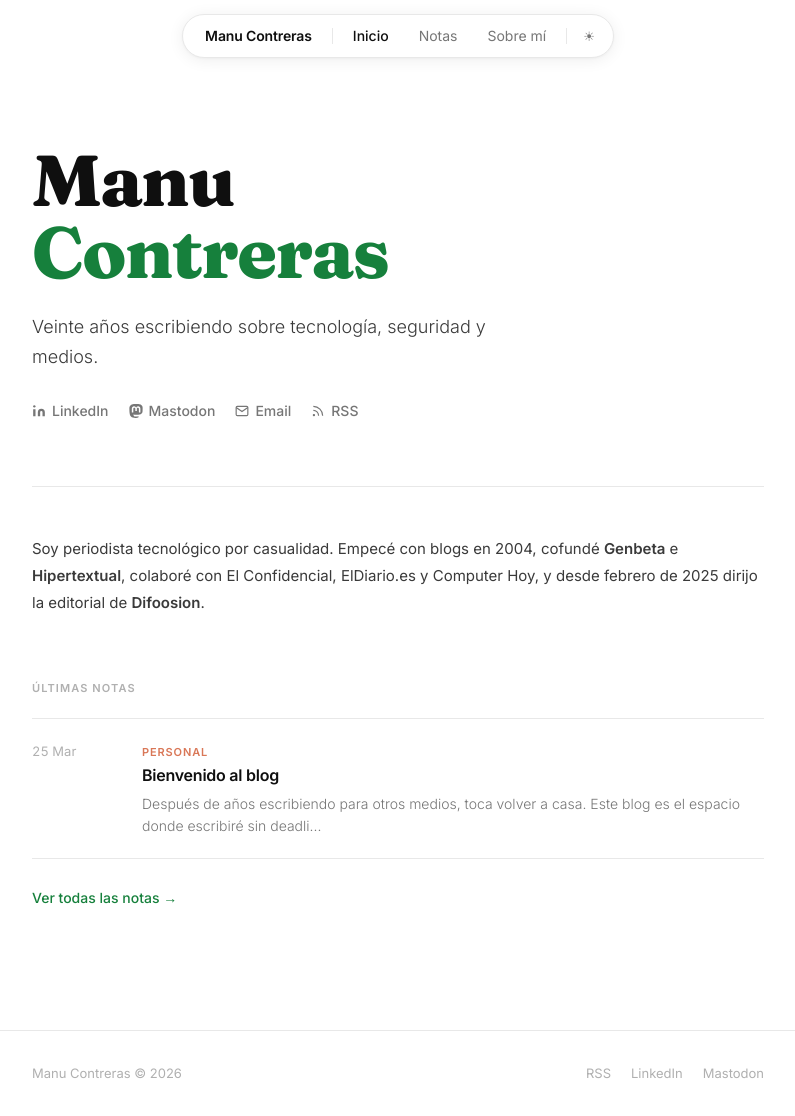
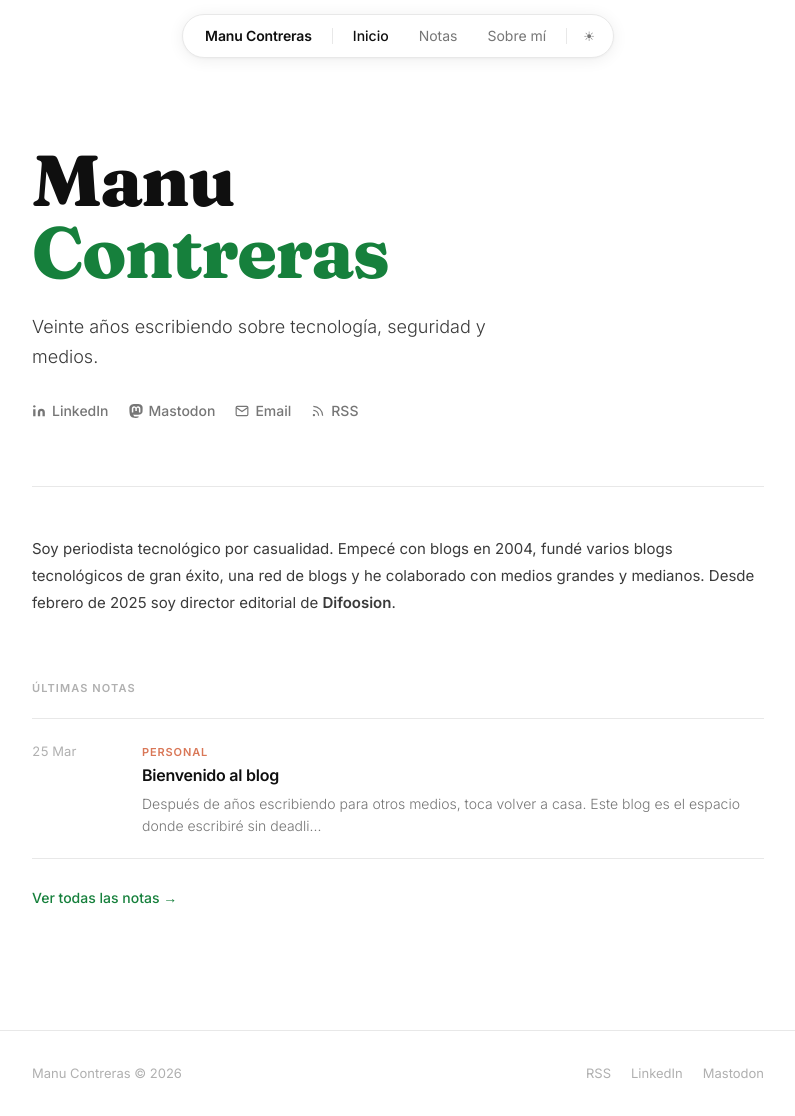
Before and after one commit to mcontreras/mcontreras.github.io, a Jekyll site: the page built from index.md, in a window 1280 px wide and 1116 px high. Shown: the whole window, without its empty margins (242-1037 px from the left). Built offline with Jekyll 4.4.1, drawn with Linux system fonts in a browser that asks for light colours.

Commit message:
Revise bio for clarity and updated role

```diff
--- a/index.md
+++ b/index.md
@@ -3,4 +3,4 @@ layout: home
 title: Manu Contreras
 ---
 
-Soy periodista tecnológico por casualidad. Empecé con blogs en 2004, cofundé **Genbeta** e **Hipertextual**, colaboré con El Confidencial, ElDiario.es y Computer Hoy, y desde febrero de 2025 dirijo la editorial de **Difoosion**.
+Soy periodista tecnológico por casualidad. Empecé con blogs en 2004, fundé varios blogs tecnológicos de gran éxito, una red de blogs y he colaborado con medios grandes y medianos. Desde febrero de 2025 soy director editorial de **Difoosion**.
```
